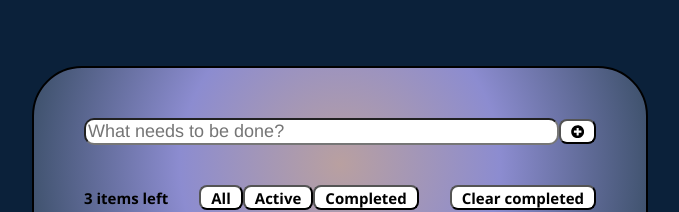
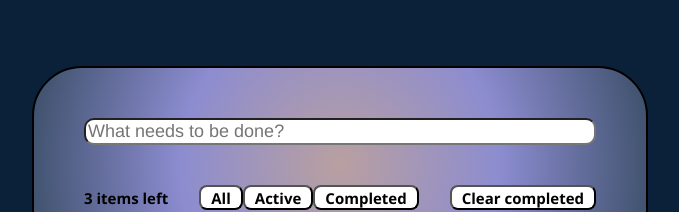
Before and after one commit to Atakanz/ToDoList-REACT, a React (Create React App) app in the folder to-do-list/: page / in a window 1280 px wide. Shown: the part 246-458 px from the top of the page, without its empty margins (300-979 px from the left). Built offline with nearby package versions, Linux system fonts and the light colour scheme.

Commit message:
Enter keydown property added.

```diff
--- a/to-do-list/src/components/header/header.js
+++ b/to-do-list/src/components/header/header.js
@@ -1,5 +1,4 @@
-import React, {useEffect, useState} from 'react';
-import * as FaIcons from 'react-icons/fa';
+import React, {useState} from 'react';
 import './header.css';
 import {setList} from '../../management/features/listSlice';
 import {useDispatch} from 'react-redux';
@@ -7,20 +6,21 @@ import {useDispatch} from 'react-redux';
 const Header = () => {
   const [newTask, setNewTask] = useState(null);
   const dispatch = useDispatch();
-  const addNewItem = () => {
-    dispatch(setList(newTask));
+  const handleKeyDown = event => {
+    if (event.key === 'Enter') {
+      dispatch(setList(newTask));
+      setNewTask('');
+    }
   };
   return (
     <div className="header-container">
       <div className="input-div">
         <input
+          onKeyDown={handleKeyDown}
+          name="newTask"
+          value={newTask}
           onChange={e => setNewTask(e.target.value)}
           placeholder="What needs to be done?"></input>
-      </div>
-      <div className="icon-div">
-        <button className="icon-button" onClick={addNewItem}>
-          <FaIcons.FaPlusCircle className="add-icon" />
-        </button>
       </div>
     </div>
   );
```
